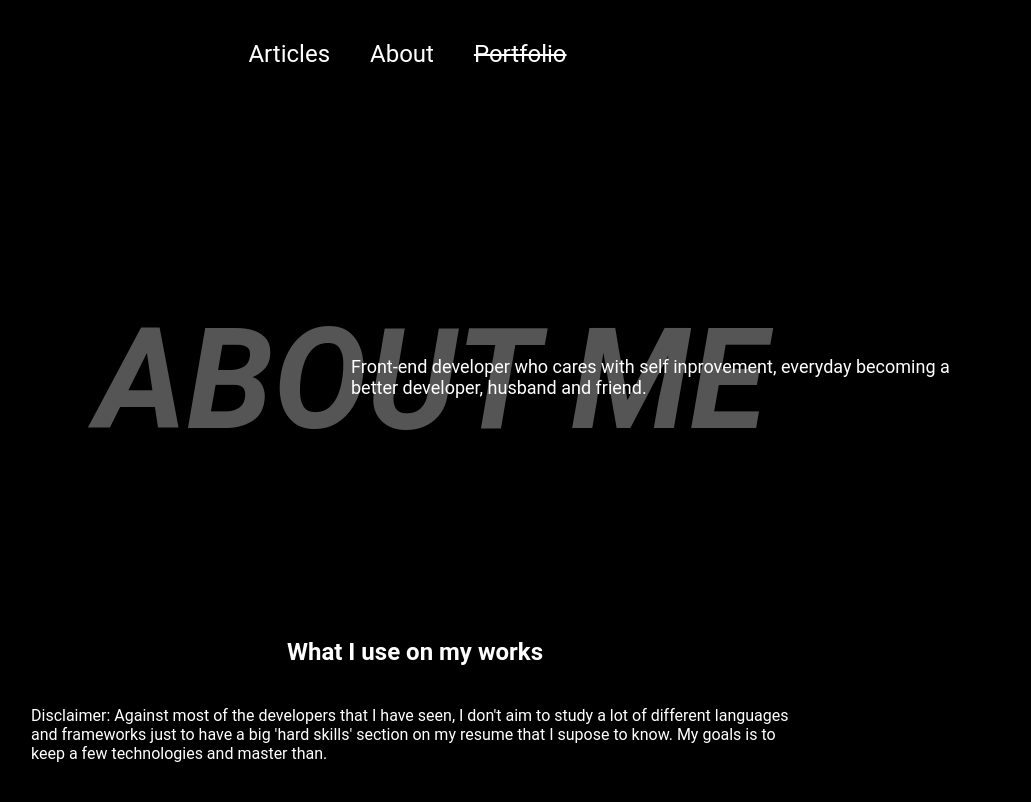
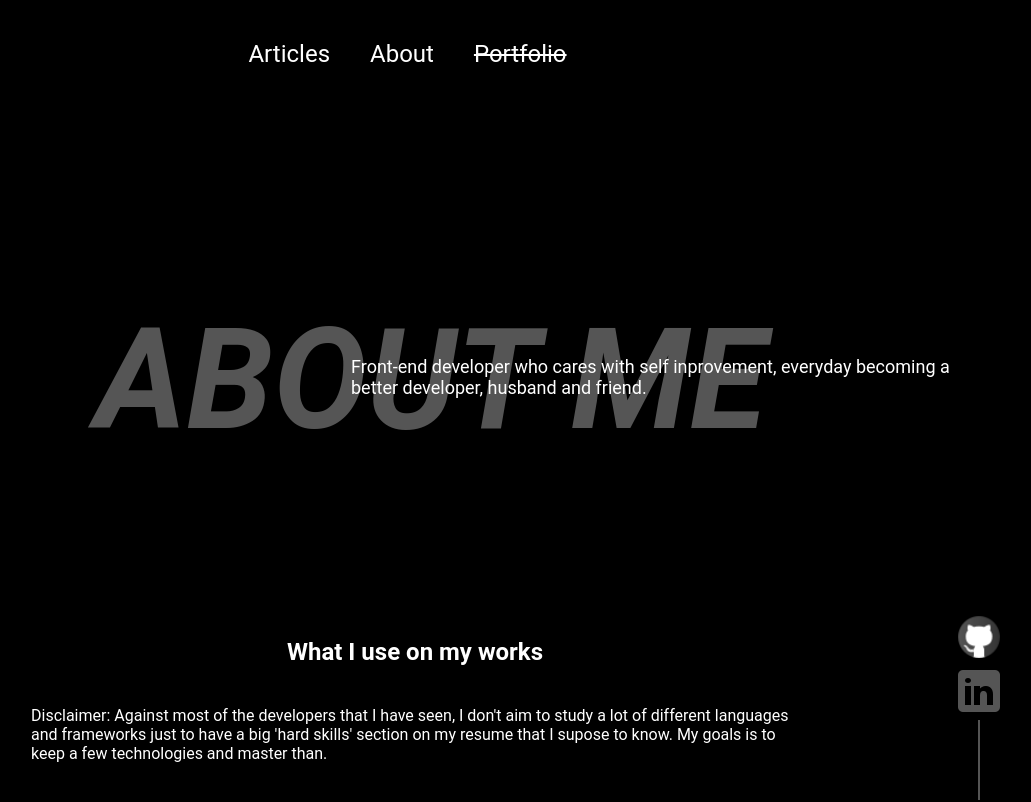
Before and after one commit to renatomagnus/blog, a Next.js app: page /about in a window 1280 px wide. Shown: the top 802 px of the page, without its empty margins (225-1256 px from the left). Built offline with nearby package versions, Linux system fonts and the light colour scheme; a web font is replaced by a local one.

Commit message:
social medias

```diff
--- /dev/null
+++ b/src/components/socialmedias/index.js
@@ -0,0 +1,17 @@
+const SocialMedias = () => {
+  return (
+    <aside className="social-medias">
+      <div className="social-medias-icons">
+        <a href="https://github.com/renatomagnus" target="_blank">
+          <img src="social-medias/github.png" alt="Github" />
+        </a>
+        <a href="https://www.linkedin.com/in/renato-magnus/" target="_blank">
+          <img src="social-medias/linkedin.png" alt="Linkedin" />
+        </a>
+      </div>
+      <div className="social-medias-line"></div>
+    </aside>
+  );
+};
+
+export default SocialMedias;
--- /dev/null
+++ b/src/components/socialmedias/styles.css
@@ -0,0 +1,17 @@
+.social-medias {
+  position: fixed;
+  right: 4vw;
+  bottom: 0;
+}
+.social-medias .social-medias-icons {
+  display: flex;
+  flex-direction: column;
+}
+.social-medias .social-medias-icons a img {
+  width: 50px;
+}
+.social-medias .social-medias-line {
+  height: 10vh;
+  border-left: 2px solid #555;
+  margin-left: 24px;
+}
--- /dev/null
+++ b/src/components/socialmedias/styles.less
@@ -0,0 +1,17 @@
+.social-medias {
+  position: fixed;
+  right: 4vw;
+  bottom: 0;
+  .social-medias-icons {
+    display: flex;
+    flex-direction: column;
+    a img {
+      width: 50px;
+    }
+  }
+  .social-medias-line {
+    height: 10vh;
+    border-left: 2px solid #555;
+    margin-left: 24px;
+  }
+}
--- a/src/pages/about/index.js
+++ b/src/pages/about/index.js
@@ -2,14 +2,16 @@ import AboutMe from '@/components/aboutme';
 import Family from '@/components/family';
 import Header from '@/components/header';
 import Knowledge from '@/components/knowledge';
+import SocialMedias from '@/components/socialmedias';
 
 const About = () => {
   return (
     <>
       <Header />
       <AboutMe />
-      <Knowledge/>
-      <Family/>
+      <Knowledge />
+      <Family />
+      <SocialMedias />
     </>
   );
 };
--- a/src/styles/globals.css
+++ b/src/styles/globals.css
@@ -328,6 +328,23 @@ nav ul li {
   display: block;
   margin: -10px 0 0 -5px;
 }
+.social-medias {
+  position: fixed;
+  right: 4vw;
+  bottom: 0;
+}
+.social-medias .social-medias-icons {
+  display: flex;
+  flex-direction: column;
+}
+.social-medias .social-medias-icons a img {
+  width: 50px;
+}
+.social-medias .social-medias-line {
+  height: 10vh;
+  border-left: 2px solid #555;
+  margin-left: 24px;
+}
 * {
   margin: 0;
   padding: 0;
--- a/src/styles/globals.less
+++ b/src/styles/globals.less
@@ -7,6 +7,7 @@
 @import url('../components/aboutme/styles.less');
 @import url('../components/knowledge/styles.less');
 @import url('../components/family/styles.less');
+@import url('../components/socialmedias/styles.less');
 
 * {
   margin: 0;
```
Also changed, not shown: public/social-medias/github.png (added), public/social-medias/linkedin.png (added).
